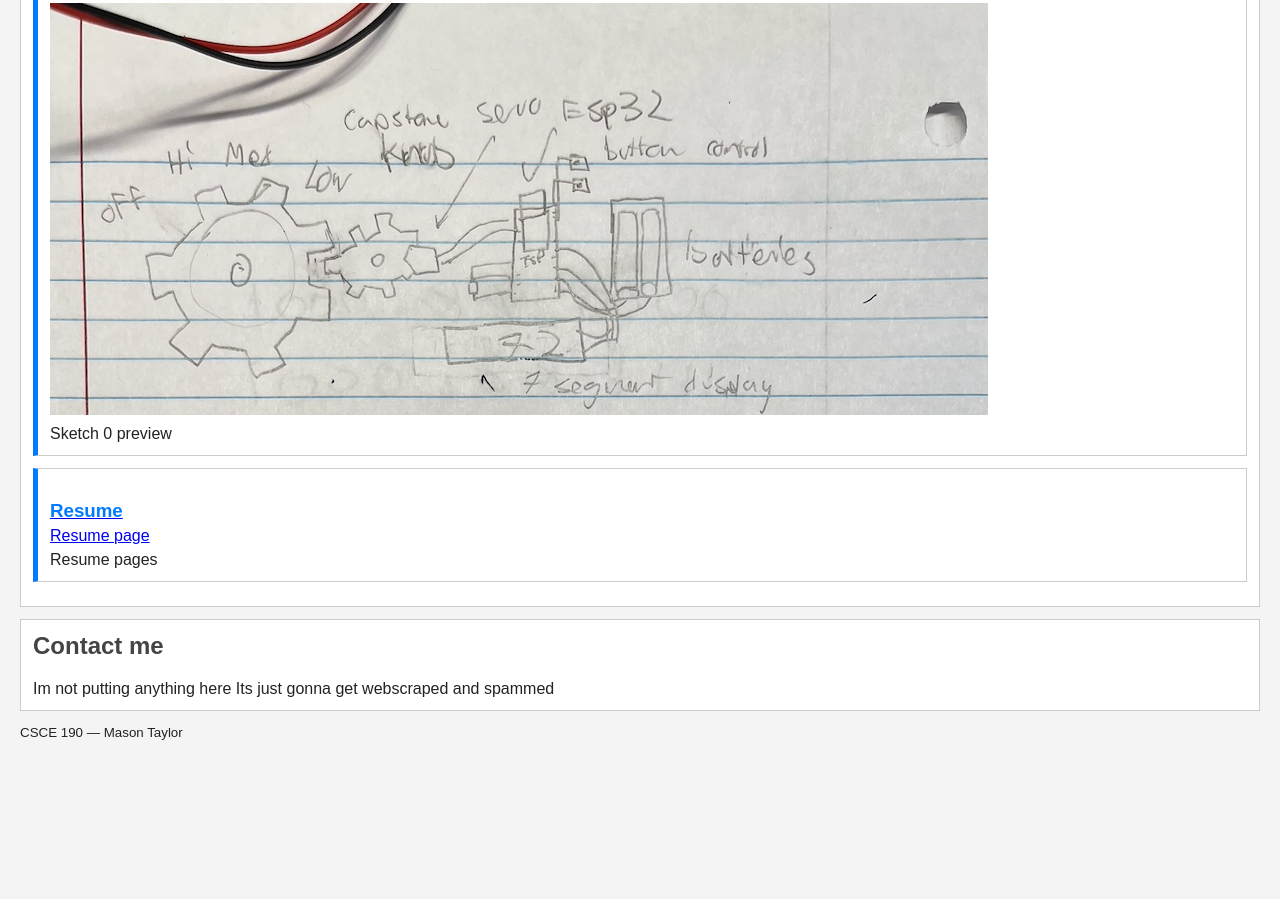
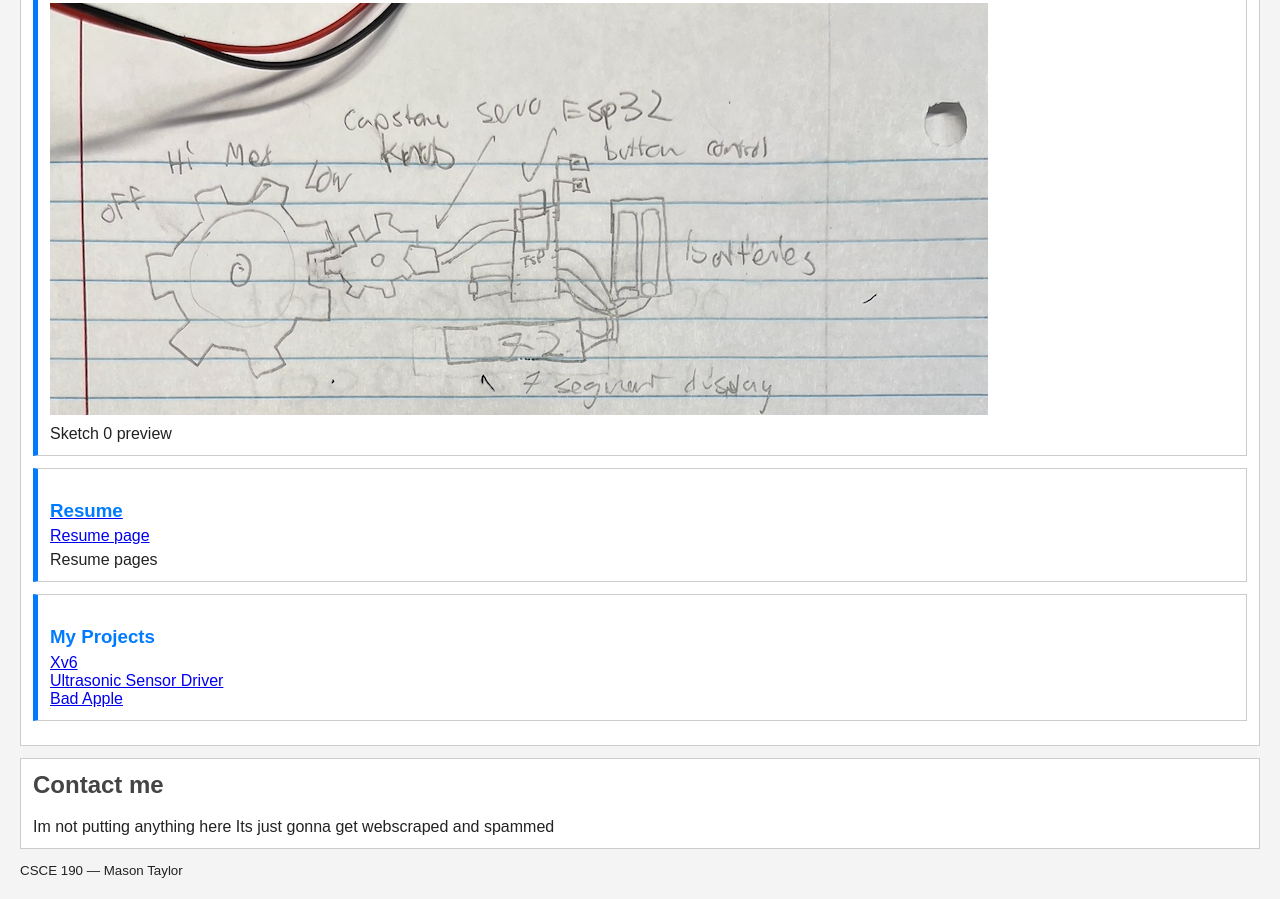
Before and after one commit to PickledLampshade/PickledLampshade.github.io, a plain HTML site: page index.html in a window 1280 px wide. Shown: the part 1267-2166 px from the top of the page. Before the commit the page ends 2028 px from the top, so only its background shows below. Drawn offline with Linux system fonts and the light colour scheme.

Commit message:
Add project section with links to GitHub repositories
Added a new section to showcase personal projects with links.

```diff
--- a/index.html
+++ b/index.html
@@ -55,6 +55,19 @@
         <p>Resume pages</p>
       </section>
 
+      <section class="project">
+
+  <h3>My Projects</h3>
+
+  <p>
+    <a href="https://github.com/PickledLampshade/Xv6" target="_blank">Xv6</a><br>
+    <a href="https://github.com/PickledLampshade/UltrasonicSensorDriverish" target="_blank">Ultrasonic Sensor Driver</a><br>
+    <a href="https://github.com/PickledLampshade/BadApple" target="_blank">Bad Apple</a>
+  </p>
+
+</section>
+
+
 
     </section>
 
```
